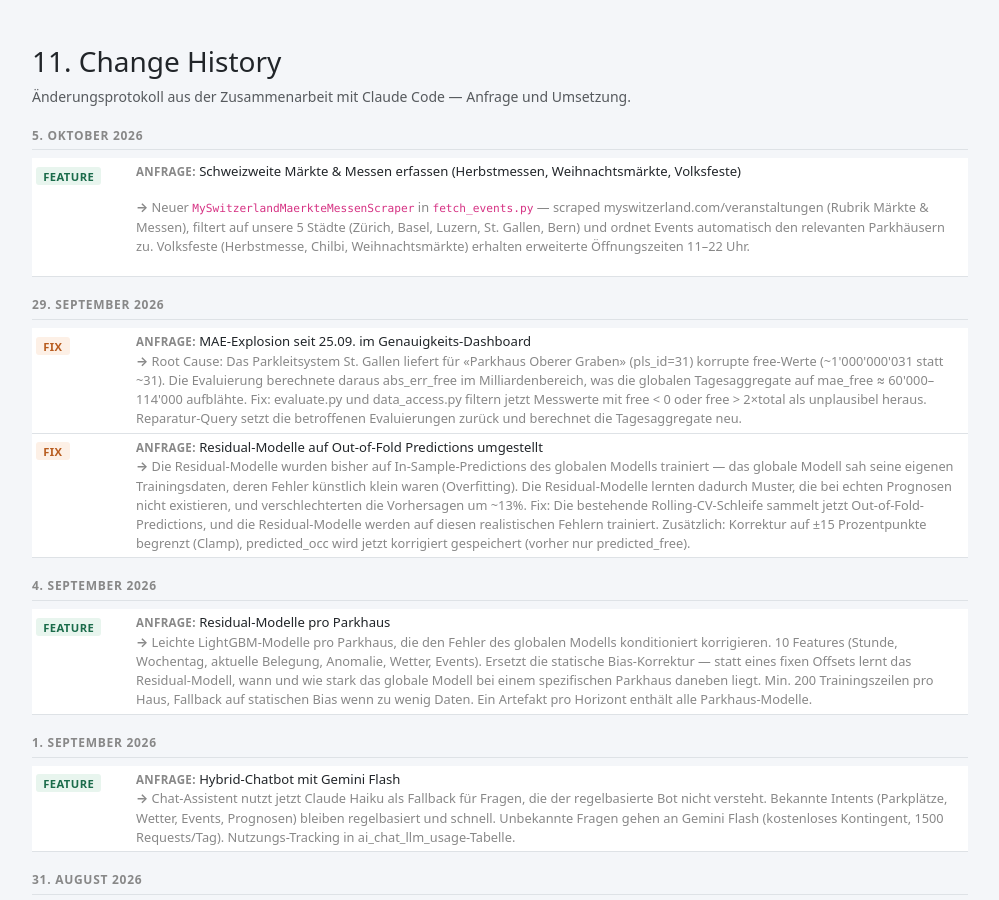
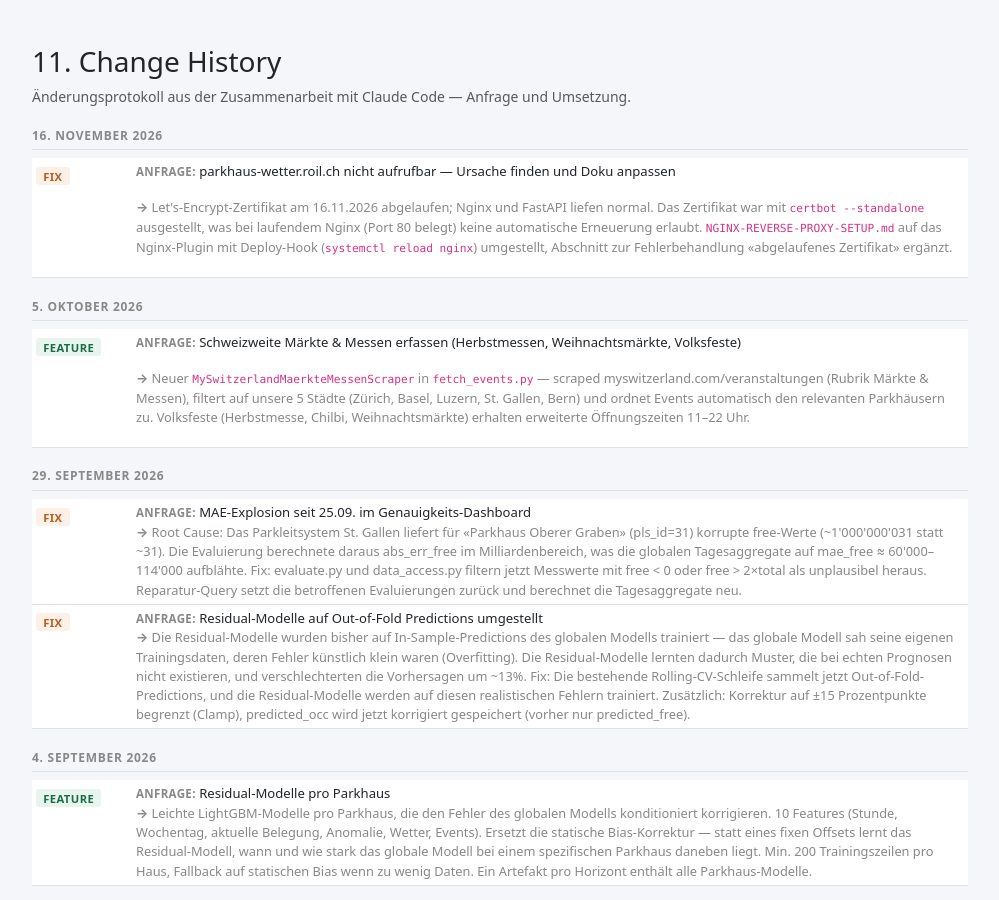
Before and after one commit to roger-infanger-weibel/parkhaus-data-crawler, a plain HTML site: page FastAPI-ML/static/techdoc.html in a window 1280 px wide. Shown: the part 6008-6908 px from the top of the page, without its empty margins (140-1139 px from the left). Drawn offline with nearby package versions, Linux system fonts and the light colour scheme; no server answers.

Commit message:
Doku: Certbot-Erneuerung auf Nginx-Plugin umgestellt (Zertifikat abgelaufen)
Das Zertifikat von parkhaus-wetter.roil.ch lief am 16.11.2026 ab, weil es
mit --standalone ausgestellt war und Nginx Port 80 belegt. Setup-Doku nutzt
jetzt --nginx mit Deploy-Hook, neuer Troubleshooting-Abschnitt, Changelog.

Co-Authored-By: Claude Fable 5.2 <noreply@anthropic.com>

```diff
--- a/FastAPI-ML/static/techdoc.html
+++ b/FastAPI-ML/static/techdoc.html
@@ -519,6 +519,13 @@ FastAPI-ML (Port 80)
               color: #888; border-bottom: 1px solid #dee2e6; padding-bottom: 0.3rem; margin: 1.2rem 0 0.5rem; }
   </style>
 
+  <div class="ch-day">16. November 2026</div>
+  <table class="table table-sm"><tbody>
+    <tr><td style="width:100px"><span class="ch-tag ch-fix">Fix</span></td>
+        <td><p class="ch-req">parkhaus-wetter.roil.ch nicht aufrufbar — Ursache finden und Doku anpassen</p>
+            <p class="ch-react">Let's-Encrypt-Zertifikat am 16.11.2026 abgelaufen; Nginx und FastAPI liefen normal. Das Zertifikat war mit <code>certbot --standalone</code> ausgestellt, was bei laufendem Nginx (Port 80 belegt) keine automatische Erneuerung erlaubt. <code>NGINX-REVERSE-PROXY-SETUP.md</code> auf das Nginx-Plugin mit Deploy-Hook (<code>systemctl reload nginx</code>) umgestellt, Abschnitt zur Fehlerbehandlung «abgelaufenes Zertifikat» ergänzt.</p></td></tr>
+  </tbody></table>
+
   <div class="ch-day">5. Oktober 2026</div>
   <table class="table table-sm"><tbody>
     <tr><td style="width:100px"><span class="ch-tag ch-feat">Feature</span></td>
```
Also changed, not shown: 1 other file.
